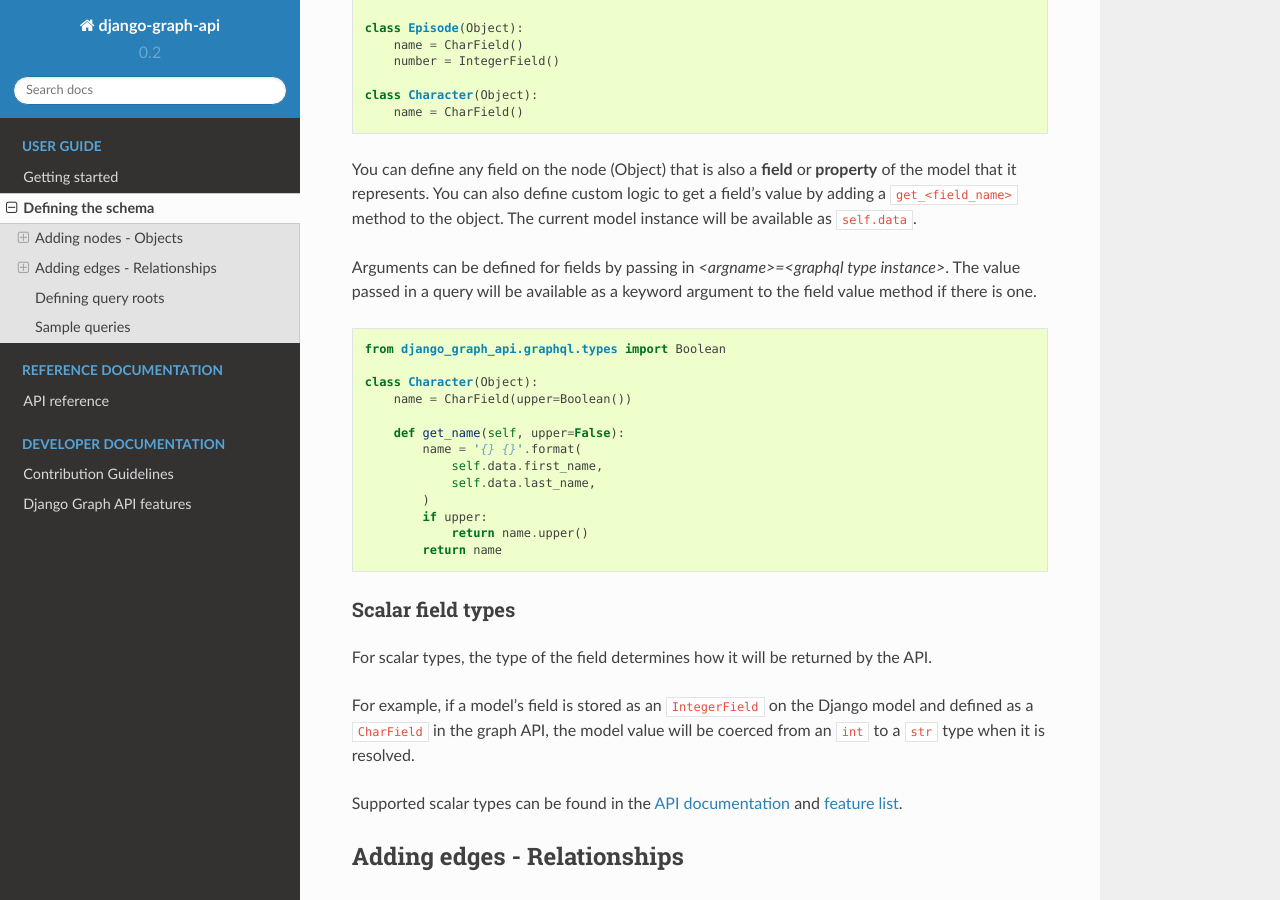
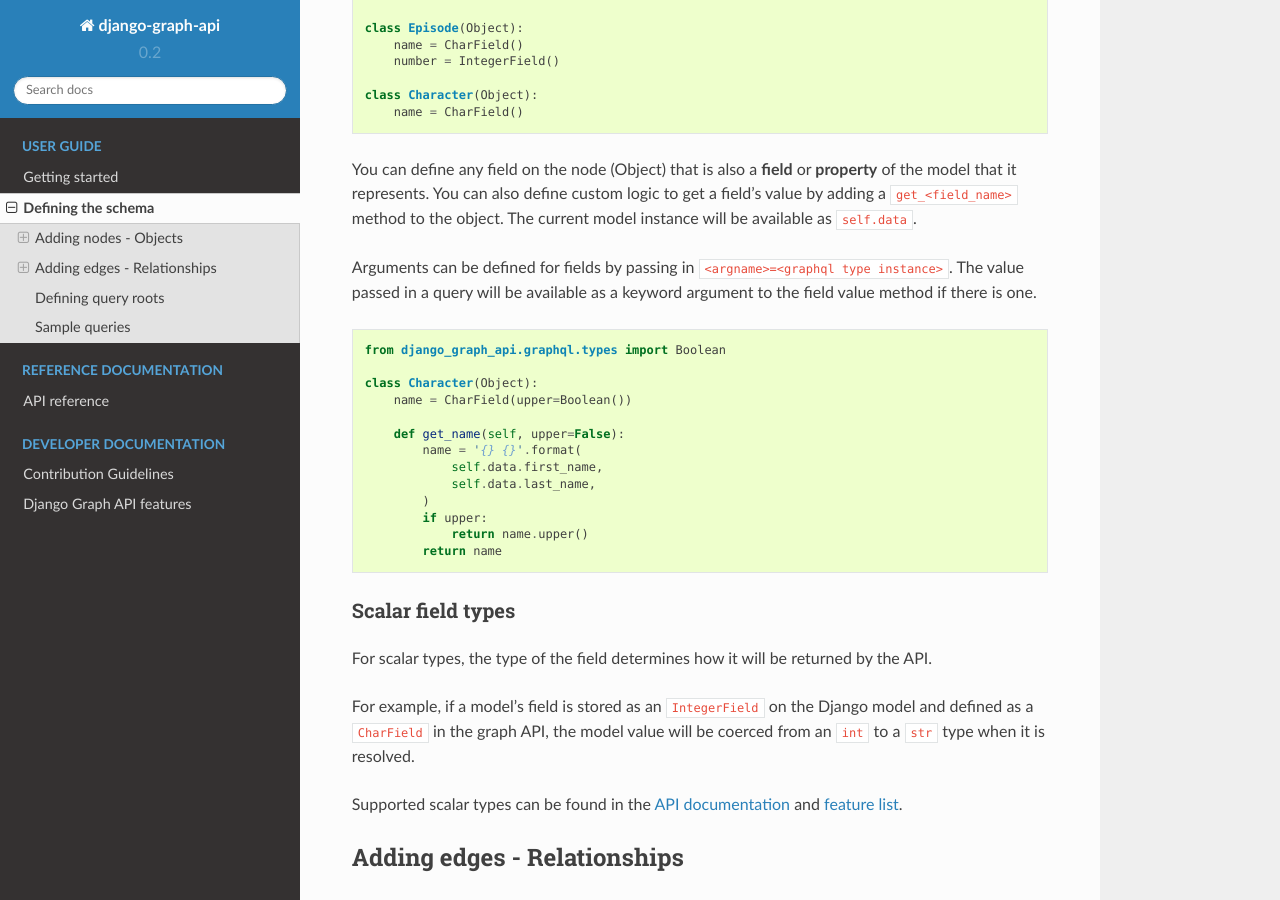
Before and after one commit to django-graph-api/django-graph-api, a Sphinx documentation site: the page built from docs/define_schema.rst, in a window 1280 px wide and 900 px high, scrolled down 823 px. Built offline with Sphinx 7.4.7 and the Read the Docs theme 2.0.0, drawn with Linux system fonts in a browser that asks for light colours.

```diff
--- a/docs/define_schema.rst
+++ b/docs/define_schema.rst
@@ -48,7 +48,7 @@ that it represents.
 You can also define custom logic to get a field's value by adding a ``get_<field_name>`` method to the object.
 The current model instance will be available as ``self.data``.
 
-Arguments can be defined for fields by passing in `<argname>=<graphql type instance>`.
+Arguments can be defined for fields by passing in ``<argname>=<graphql type instance>``.
 The value passed in a query will be available as a keyword argument to the field value method if there is one.
 ::
     from django_graph_api.graphql.types import Boolean
```
